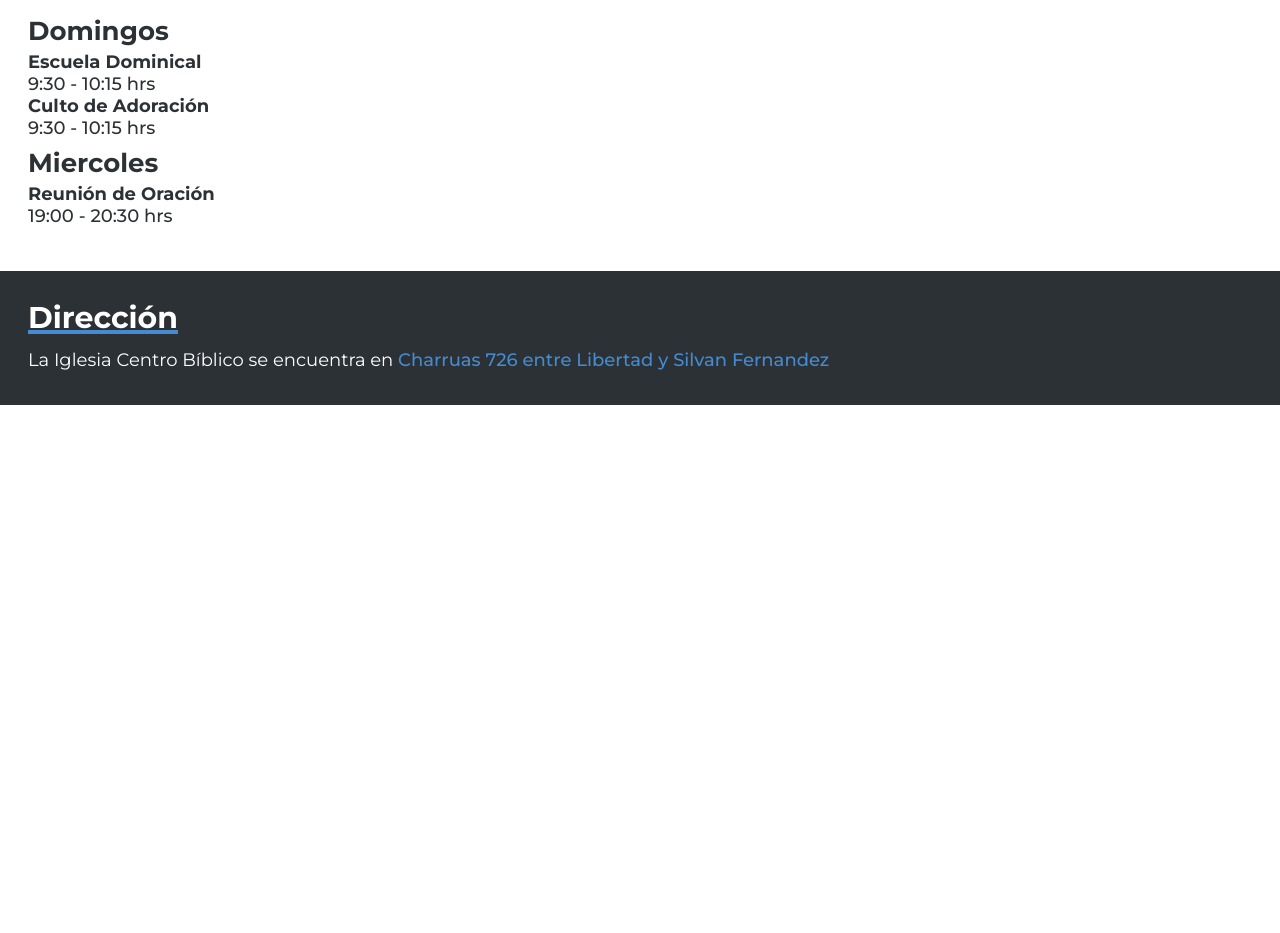
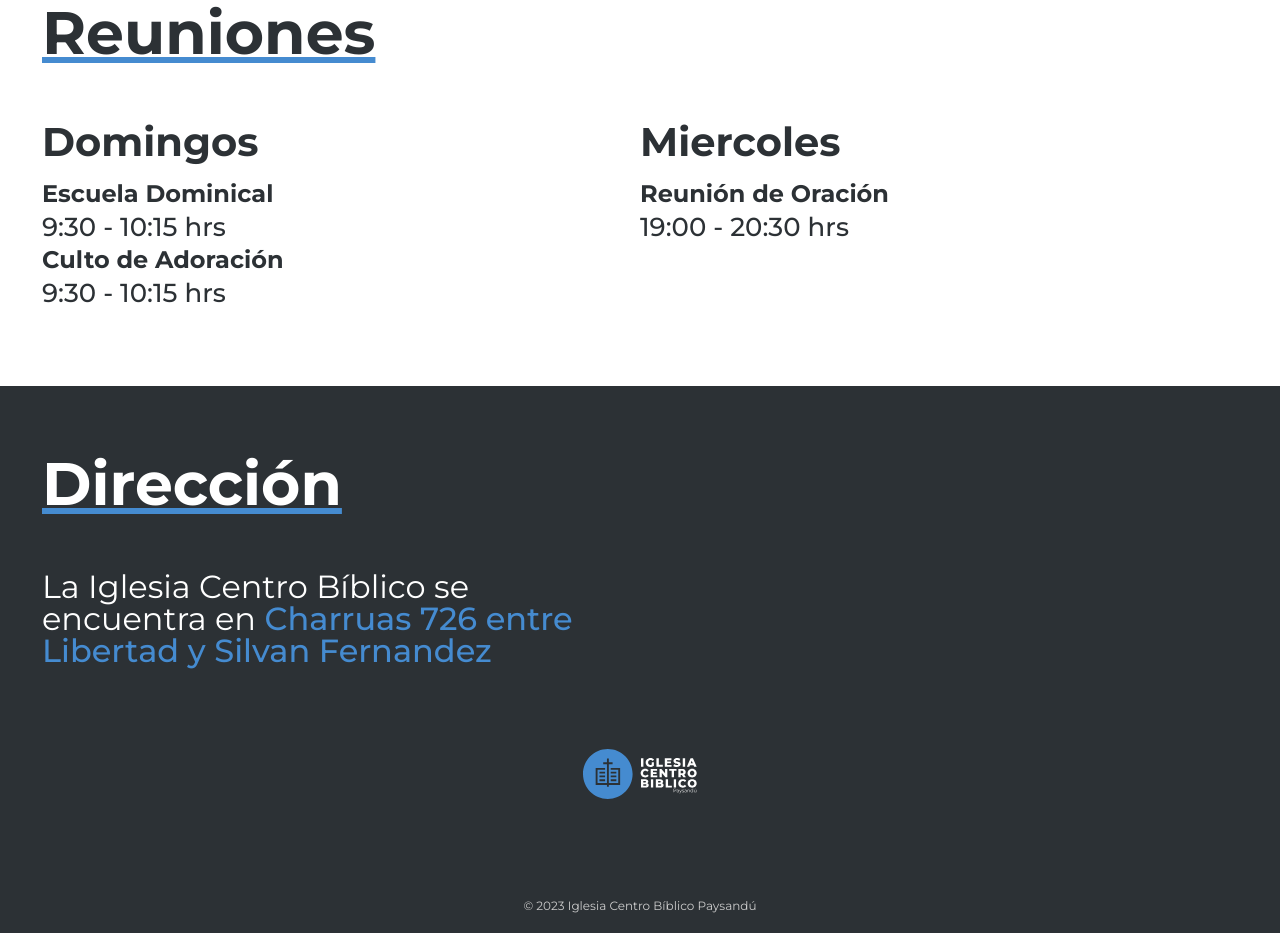
Before and after one commit to Iglesia-Centro-Biblico/icb-pagina, a Vue app: page / in a window 1280 px wide. Shown: the part 865-1798 px from the top of the page. Before the commit the page ends 1270 px from the top, so only its background shows below. Built offline with nearby package versions, Linux system fonts and the light colour scheme.

Commit message:
added footer

```diff
--- a/src/App.vue
+++ b/src/App.vue
@@ -9,12 +9,17 @@
   >
     <RouterView />
   </main>
+  <footer>
+    <Footer />
+  </footer>
 </template>
 
 <script setup lang="ts">
 import { ref } from 'vue';
- import type { Ref } from 'vue';
+import type { Ref } from 'vue';
 import Navigation from './components/navigation/Navigation.vue';
+import Footer from './components/footer/Footer.vue';
+
 const navExpanded: Ref<boolean> = ref(false);
 const nav = ref<InstanceType<typeof Navigation>>();
 
--- /dev/null
+++ b/src/components/footer/Footer.vue
@@ -0,0 +1,42 @@
+<template>
+    <div id="footer" class="icb-footer">
+        <div class="icb-footer__logos">
+            <img class="icb-footer__logos-icb" src="@/assets/logos/logo-completo-blanco.svg" height="50" alt="Logo Footer">
+            <div class="icb-footer__logos-social-media">
+
+            </div>
+        </div>
+        <p class="icb-footer__copyright">© 2023 Iglesia Centro Bíblico Paysandú</p>
+    </div>
+</template>
+<script setup lang="ts">
+</script>
+<style scoped lang="scss">
+.icb-footer {
+    width: 100%;
+    height: 200px;
+    background-color: $secondary;
+    display: flex;
+    flex-direction: column;
+    justify-content: space-between;
+    align-items: center;
+    &__logos {
+        display: flex;
+        flex-direction: column;
+        justify-content: center;
+        align-items: center;
+        margin-top: 16px;
+        &__social-media {
+            display: flex;
+            justify-content: center;
+            align-items: center;
+        }
+    }
+    &__copyright {
+        font-size: 12px;
+        color: #CCCCCC;
+        justify-self: flex-end;
+        margin-bottom: 18px;
+    }
+}
+</style>
--- a/src/views/InicioView.vue
+++ b/src/views/InicioView.vue
@@ -6,24 +6,29 @@
       <button class="icb-inicio__bienvenida-cta" @click="redirect('visitanos')">Visítanos</button>
     </div>
   </div>
-  <div id="visitanos" class="icb-visitanos grid">
-    <h2 class="icb-visitanos__titulo col-md-12">Reuniones</h2>
-    <div class="icb-visitanos__content col-md-6">
-      <h3 class="icb-visitanos__content-dia">Domingos</h3>
-      <h4 class="icb-visitanos__content-reunion">Escuela Dominical</h4>
-      <p class="icb-visitanos__content-hora">9:30 - 10:15 hrs</p>
-      <h4 class="icb-visitanos__content-reunion">Culto de Adoración</h4>
-      <p class="icb-visitanos__content-hora">9:30 - 10:15 hrs</p>
+  <div id="visitanos" class="icb-visitanos">
+    <h2 class="icb-visitanos__titulo">Reuniones</h2>
+    <div class="icb-visitanos__content">
+      <div class="icb-visitanos__content-info">
+        <h3 class="icb-visitanos__content-info-dia">Domingos</h3>
+        <h4 class="icb-visitanos__content-info-reunion">Escuela Dominical</h4>
+        <p class="icb-visitanos__content-info-hora">9:30 - 10:15 hrs</p>
+        <h4 class="icb-visitanos__content-info-reunion">Culto de Adoración</h4>
+        <p class="icb-visitanos__content-info-hora">9:30 - 10:15 hrs</p>
       </div>
-    <div class="icb-visitanos__content col-md-6">
-      <h3 class="icb-visitanos__content-dia">Miercoles</h3>
-      <h4 class="icb-visitanos__content-reunion">Reunión de Oración</h4>
-      <p class="icb-visitanos__content-hora">19:00 - 20:30 hrs</p>
+      <div class="icb-visitanos__content-info">
+        <h3 class="icb-visitanos__content-info-dia">Miercoles</h3>
+        <h4 class="icb-visitanos__content-info-reunion">Reunión de Oración</h4>
+        <p class="icb-visitanos__content-info-hora">19:00 - 20:30 hrs</p>
       </div>
     </div>
-  <div class="icb-direccion grid">
-    <h2 class="icb-direccion__titulo col-md-12">Dirección</h2>
-    <p class="icb-direccion__p col-md-5">La Iglesia Centro Bíblico se encuentra en <span>Charruas 726 entre Libertad y Silvan Fernandez</span></p>
+  </div>
+  <div class="icb-direccion">
+    <h2 class="icb-direccion__titulo">Dirección</h2>
+    <div class="icb-direccion__content">
+      <p class="icb-direccion__p">La Iglesia Centro Bíblico se encuentra en <span>Charruas 726 entre Libertad y Silvan Fernandez</span></p>
+      <div style="width: 50%"></div>
+    </div>
   </div>
 </template>
 <script setup lang="ts">
@@ -98,6 +103,9 @@
 
 .icb-visitanos {
   padding: 28px 28px 36px;
+  @include q-medium {
+    padding: 66px 42px 66px;
+  }
   &__titulo {
     font-size: 30px;
     font-weight: 700;
@@ -106,8 +114,20 @@
     text-decoration-color: $primary;
     text-decoration-thickness: 4px;
     margin-bottom: 15px;
+    @include q-medium {
+      font-size: 60px;
+      line-height: 64px;
+      text-decoration-thickness: 6px;
+      margin-bottom: 55px;
+    }
   }
   &__content {
+    display: flex;
+    flex-direction: column;
+    justify-content: center;
+    align-items: flex-start;
+    &-info {
+      width: 50%;
       margin-bottom: 8px;
       &-dia {
         font-size: 26px;
@@ -124,6 +144,29 @@
         font-size: 18px;
         font-weight: 500;
         line-height: 22px;
+      }
+    }
+    @include q-medium {
+      flex-direction: row;
+      justify-content: space-between;
+      align-items: flex-start;
+      &-info {
+        &-dia {
+          font-size: 40px;
+          line-height: 44px;
+          margin-bottom: 16px;
+        }
+        &-reunion {
+          font-size: 24px;
+          line-height: 28px;
+          margin-bottom: 4px;
+        }
+        &-hora {
+          font-size: 26px;
+          line-height: 30px;
+          margin-bottom: 4px;
+        }
+      }
     }
   }
 }
@@ -151,5 +194,19 @@
       font-weight: 500;
     }
   }
+  @include q-medium {
+    padding: 66px 42px 66px;
+    &__titulo {
+      font-size: 60px;
+      line-height: 64px;
+      text-decoration-thickness: 6px;
+      margin-bottom: 55px;
+    }
+    &__p {
+      font-size: 32px;
+      line-height: 32px;
+      width: 50%;
+    }
+  }
 }
 </style>
```
Lines whose indentation alone changed are shown as unchanged.
